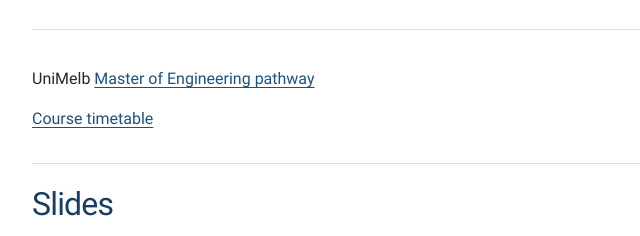
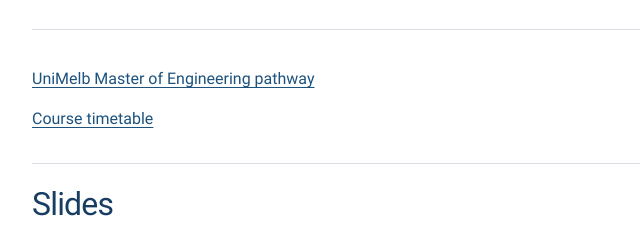
Before and after one commit to keithmoffat/elen90060, a plain HTML site: page index.html in a window 1280 px wide. Shown: the part 315-551 px from the top of the page, 192-832 px from the left. Drawn offline with Linux system fonts and the light colour scheme.

Commit message:
Include UniMelb within pathway link

```diff
--- a/index.html
+++ b/index.html
@@ -14,7 +14,7 @@
     <p class="description">The purpose of the course is to understand complex grid phenomena from a handful of fundamental concepts.</p>
     <p class="description">The course material takes a first-principles approach, focusing on simple examples.</p>
     <section class="lectures" id="course-resources" aria-label="Course resources">
-      <p>UniMelb <a href="master-of-engineering-pathway.pdf">Master of Engineering pathway</a></p>
+      <p><a href="master-of-engineering-pathway.pdf">UniMelb Master of Engineering pathway</a></p>
       <p><a href="course-timetable.pdf">Course timetable</a></p>
     </section>
     <section class="lectures" id="lecture-slides" aria-labelledby="lecture-title">
```
